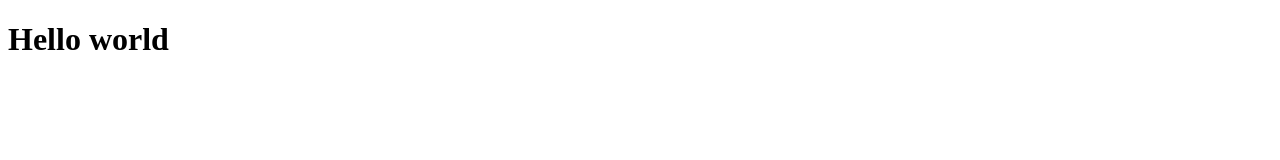
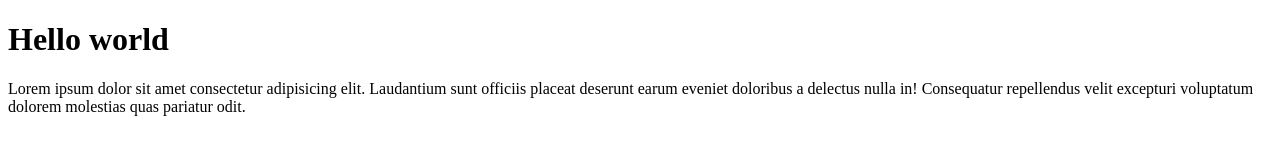
Before and after one commit to Radliss/homework4, a plain HTML site: page index.html in a window 1280 px wide. Drawn offline with Linux system fonts and the light colour scheme.

Commit message:
add text

```diff
--- a/index.html
+++ b/index.html
@@ -8,5 +8,11 @@
   </head>
   <body>
     <h1>Hello world</h1>
+    <p>
+      Lorem ipsum dolor sit amet consectetur adipisicing elit. Laudantium sunt
+      officiis placeat deserunt earum eveniet doloribus a delectus nulla in!
+      Consequatur repellendus velit excepturi voluptatum dolorem molestias quas
+      pariatur odit.
+    </p>
   </body>
 </html>
```
